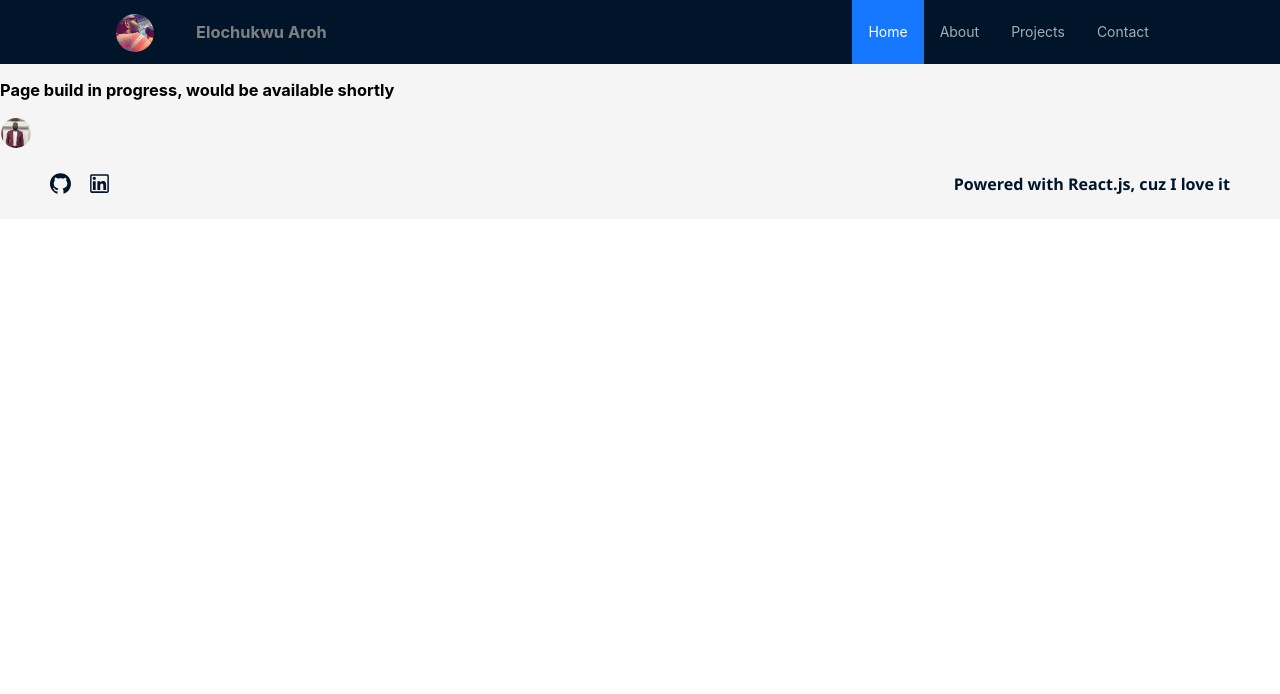
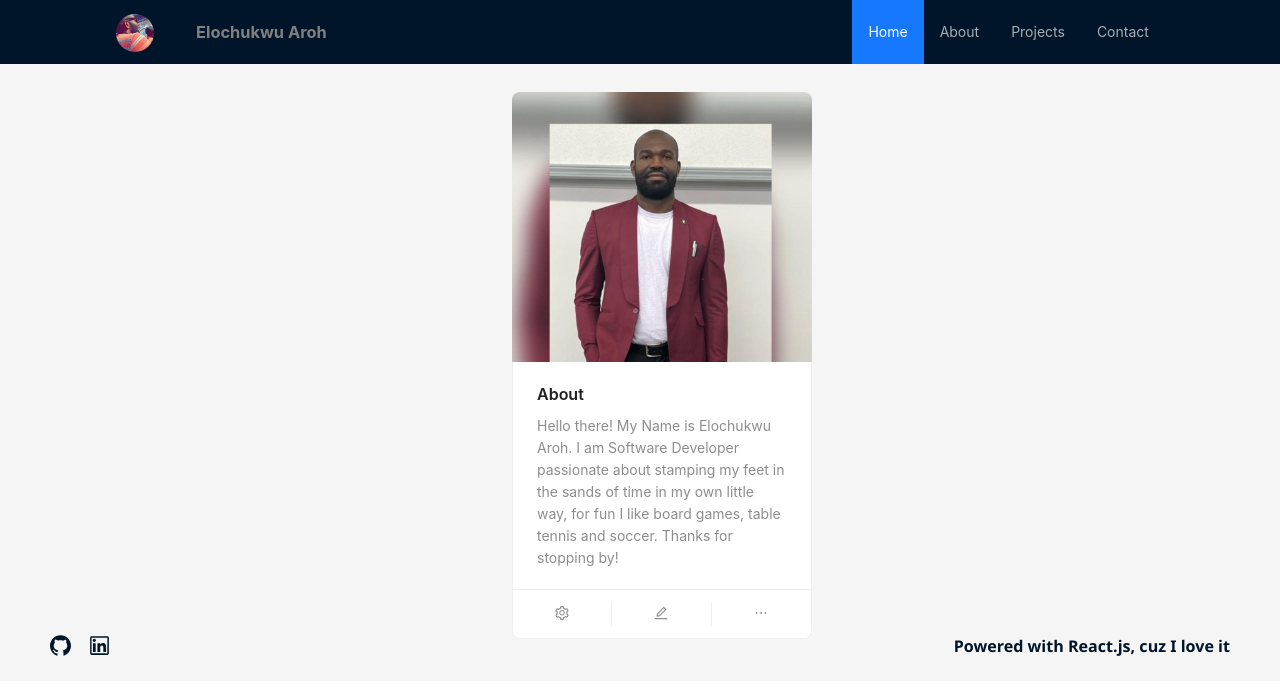
Before and after one commit to aroh-elochukwu/elo-portfolio-site-2.0, a React (Create React App) app: page /about-page in a window 1280 px wide. Shown: the top 694 px of the page. Built offline with nearby package versions, Linux system fonts and the light colour scheme.

Commit message:
complete about page

```diff
--- a/src/components/main-section/AboutPage.jsx
+++ b/src/components/main-section/AboutPage.jsx
@@ -1,18 +1,36 @@
 import React from 'react';
-import { Avatar } from 'antd';
+import { EditOutlined, EllipsisOutlined, SettingOutlined } from '@ant-design/icons';
+import { AutoComplete, Avatar, Card } from 'antd';
+
 
 import eloPicture from '../../assets/user-images/professional-pic.jpeg';
 
+const { Meta } = Card;
 
 const AboutPage = () => {
   return (
     <React.Fragment>
-      <h3>Page build in progress, would be available shortly</h3>
-      <Avatar
-        size={{xxl: 200}}
-        src= {eloPicture}
+      <Card
+        style={{width: 300 ,left:'40vw', right:'40vw', top: '2em' }}
+        cover={
+          <img
+            alt="A picture of Elochukwu Aroh"
+            src={eloPicture}
+          />
+         }
+        actions={[
+          <SettingOutlined key="setting" />,
+          <EditOutlined key="edit" />,
+          <EllipsisOutlined key="ellipsis" />,
+        ]}
+      >
+        <Meta
 
-       />
+          title="About"
+          description="Hello there! My Name is Elochukwu Aroh. I am Software Developer passionate about stamping my feet in the sands of time in my own little way, for fun I like board games, table tennis and soccer. Thanks for stopping by!"
+        />
+      </Card>
+
 
 
     </React.Fragment>
```
